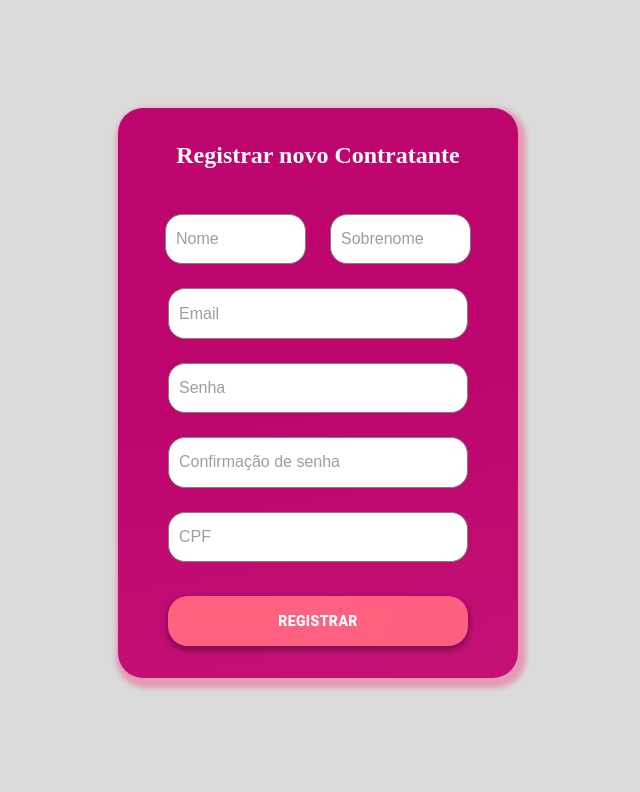
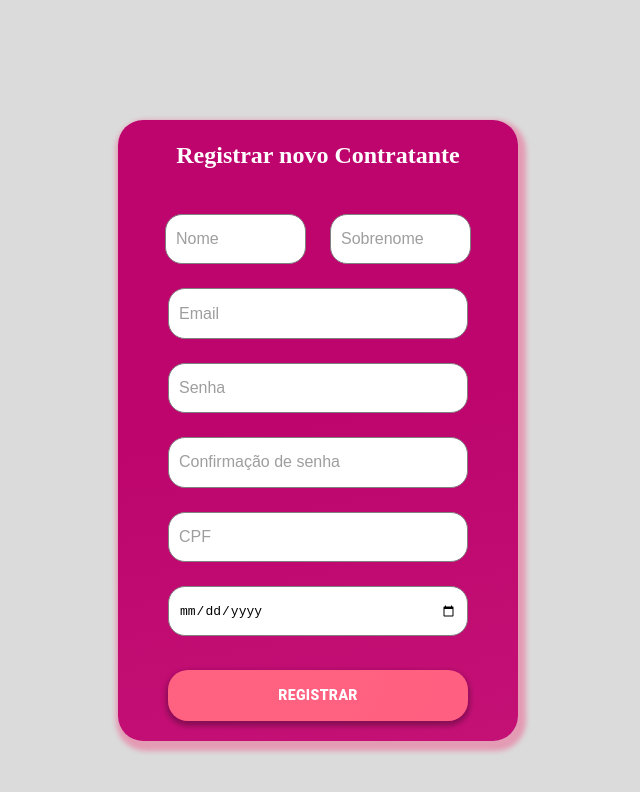
Before and after one commit to Luccacpl/Faxilita, a React (Create React App) app: page /Cadastro/1 in a window 1280 px wide. Shown: the top 792 px of the page, without its empty margins (322-962 px from the left). Built offline with nearby package versions, Linux system fonts and the light colour scheme.

Commit message:
Arrumando detalhes da pagina de cadastro

```diff
--- a/src/pages/CadastroContratante.tsx
+++ b/src/pages/CadastroContratante.tsx
@@ -26,7 +26,7 @@ function CadastroContratante(){
         <div className="wrapper">
             <Grid container spacing={3}>
 
-                <Grid item xs={12}>
+                <Grid item xs={12} className="fixed">
                     <h1 className={classes.Title}>Registrar novo Contratante</h1>
                 </Grid>
 
@@ -54,6 +54,11 @@ function CadastroContratante(){
                     <input  placeholder="CPF" />
                 </Grid>
 
+
+                <Grid item xs={12}>
+                    <input type="date" placeholder="Data de nascimento" />
+                </Grid>
+
                 <Grid item xs={12}>
                     <Button variant="contained" color="primary" className="btnCadastro">Registrar</Button>
                 </Grid>
--- a/src/styles/pages/CadastroContratante.css
+++ b/src/styles/pages/CadastroContratante.css
@@ -1,6 +1,6 @@
 .wrapper {
 	width: 55vh;
-	height: 100%;
+	height: 100vh;
 	background: linear-gradient(
 		170deg,
 		rgba(189, 5, 109, 1) 0%,
@@ -15,6 +15,9 @@
 	border-radius: 25px;
 
 	margin: 15vh auto;
+
+	overflow-y: scroll;
+	overflow-x: hidden;
 }
 
 .wrapper input {
```
Also changed, not shown: src/components/Sidebar.tsx (added, +9 -0 lines).
